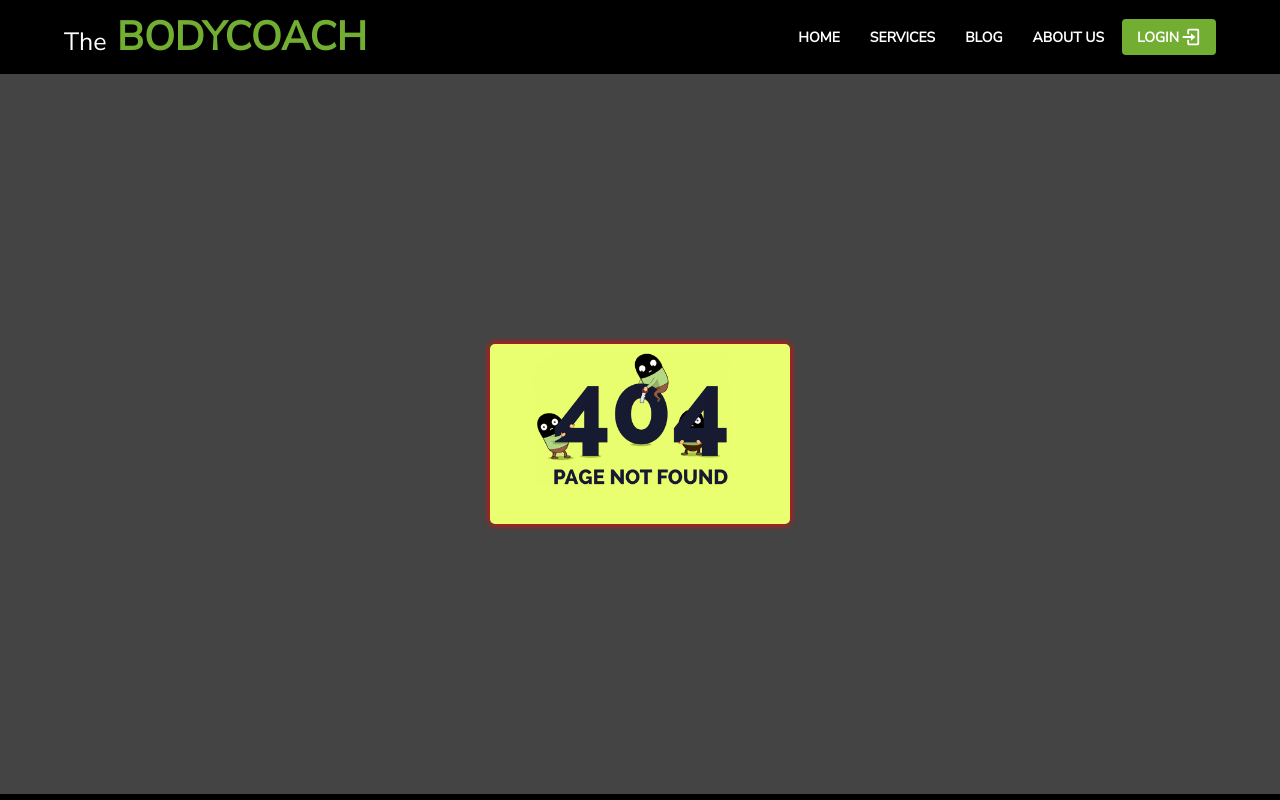
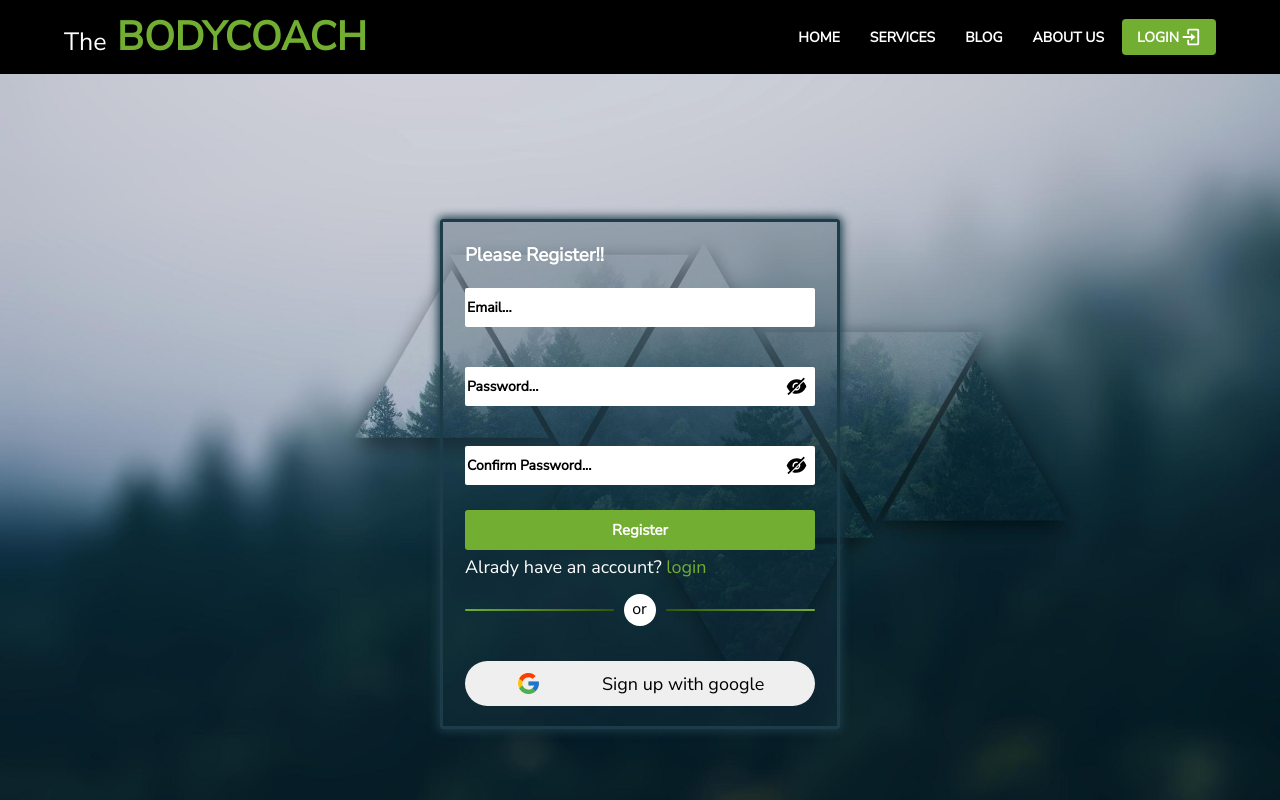
Before and after one commit to sabbir-devs/independent-service-provider, a React (Create React App) app: page /signup in a window 1280 px wide. Shown: the top 800 px of the page. Built offline with nearby package versions, Linux system fonts and the light colour scheme; no server answers.

Commit message:
signpu route created

```diff
--- a/src/App.js
+++ b/src/App.js
@@ -10,6 +10,7 @@ import Login from './Pages/Home/Login/Login';
 import About from './Pages/Home/About/About';
 import ProtectedPage from './Pages/Home/ProtectedPage/ProtectedPage';
 import Booking from './Pages/Home/Booking/Booking';
+import Signup from './Pages/Home/Signup/Signup';
 
 
 function App() {
@@ -23,6 +24,7 @@ function App() {
         <Route path='/blog' element={<Blog></Blog>}></Route>
         <Route path='/about' element={<About></About>}></Route>
         <Route path='/login' element={<Login></Login>}></Route>
+        <Route path='/signup' element={<Signup></Signup>}></Route>
         <Route path='/protected' element={
         <ProtectedPage>
           <Booking></Booking>
--- a/src/Pages/Home/Login/Login.js
+++ b/src/Pages/Home/Login/Login.js
@@ -16,31 +16,19 @@ import { useNavigate } from "react-router-dom";
 const provider = new GoogleAuthProvider();
 const Login = () => {
   const navigate = useNavigate();
-  const [email, setEmail] = useState('')
-  const [toggle, setToggle] = useState(false);
+  const [email, setEmail] = useState('');
+  const [password, setPassword] = useState('');
   const [togglePassInput, setTogglePassInput] = useState(false);
-  const [regTogglePassInput, setRegTogglePassInput] = useState(false);
-  const [toggleConPassInput, setToggleConPassInput] = useState(false);
-  const handleFormSubmit = (event) => {
-    event.preventDefault();
-    const email = event.target.email.value;
-    const password = event.target.password.value;
-    createUserWithEmailAndPassword(auth, email, password)
-      .then((userCredential) => {
-        navigate("/");
-      })
-      .catch((error) => {
-          console.log(error)
-      });
-      sendEmailVerification(auth.currentUser)
-      .then(() => {
-        // Email verification sent!
-        // ...
-      });
-  };
-  const forgetEmaiInput =(event) => {
-      setEmail(event.target.value)
+
+
+  const emaiInput =(emailInput) => {
+      setEmail(emailInput)
   }
+  const passwordInput = (passwordInput) => {
+    setPassword(passwordInput)
+  }
+  console.log(email, password)
+
   const handleFormSubmitLogin = (event) => {
     event.preventDefault();
     const email = event.target.email.value;
@@ -53,6 +41,8 @@ const Login = () => {
         console.log(error)
       });
   };
+
+
   const forgetPassword = () => {
       console.log(email)
     sendPasswordResetEmail(auth, email)
@@ -64,6 +54,8 @@ const Login = () => {
     // ..
   });
   }
+
+
   const googleSignIn = () => {
     console.log("clicked");
     signInWithPopup(auth, provider)
@@ -74,13 +66,15 @@ const Login = () => {
         console.log(error);
       });
   };
+
+
   return (
     <div className="login">
-      {toggle ? (
-        <form onSubmit={handleFormSubmit} className="form">
-          <h3>Please Register!!</h3>
+        <form onSubmit={handleFormSubmitLogin} className="form">
+          <h3>Please Login!!</h3>
           <div className="email-password-input">
             <input
+            onBlur={(event) => emaiInput(event.target.value)}
               className="inputs"
               type="email"
               name="email"
@@ -90,77 +84,7 @@ const Login = () => {
           </div>
           <div className="email-password-input">
             <input
-              className="inputs"
-              type={regTogglePassInput ? "password" : "text"}
-              name="password"
-              placeholder="Password..."
-              id=""
-            />
-            <label
-              onClick={() => setRegTogglePassInput(!regTogglePassInput)}
-              className="labels"
-              htmlFor="password"
-            >
-              {regTogglePassInput ? (
-                <AiFillEye></AiFillEye>
-              ) : (
-                <AiFillEyeInvisible></AiFillEyeInvisible>
-              )}
-            </label>
-          </div>
-          <div className="email-password-input">
-            <input
-              className="inputs"
-              type={toggleConPassInput ? "password" : "text"}
-              name="confirmPassword"
-              placeholder="Confirm Password..."
-              id=""
-            />
-            <label
-              onClick={() => setToggleConPassInput(!toggleConPassInput)}
-              className="labels"
-              htmlFor="password"
-            >
-              {toggleConPassInput ? (
-                <AiFillEye></AiFillEye>
-              ) : (
-                <AiFillEyeInvisible></AiFillEyeInvisible>
-              )}
-            </label>
-          </div>
-
-          <input className="register-btn" type="submit" value="Register" />
-          <p style={{ fontSize: "18px" }}>
-            Alrady have an account?{" "}
-            <span onClick={() => setToggle(!toggle)} className="forget-pass">
-              login
-            </span>
-          </p>
-          <div className="option">
-            <div className="option-left"></div>
-            <p>or</p>
-            <div className="option-right"></div>
-          </div>
-          <button onClick={() => googleSignIn()} className="google-signup">
-            <FcGoogle style={{ fontSize: "25px" }}></FcGoogle> Sign up with
-            google
-          </button>
-        </form>
-      ) : (
-        <form onSubmit={handleFormSubmitLogin} className="form">
-          <h3>Please Login!!</h3>
-          <div className="email-password-input">
-            <input
-            onBlur={forgetEmaiInput}
-              className="inputs"
-              type="email"
-              name="email"
-              placeholder="Email..."
-              id=""
-            />
-          </div>
-          <div className="email-password-input">
-            <input
+              onBlur={(event) => passwordInput(event.target.value)}
               className="inputs"
               type={togglePassInput ? "password" : "text"}
               name="password"
@@ -186,7 +110,7 @@ const Login = () => {
           <input className="register-btn" type="submit" value="Login" />
           <p style={{ fontSize: "18px" }}>
             Don't have an account?
-            <span onClick={() => setToggle(!toggle)} className="forget-pass">
+            <span onClick={() => navigate('/signup')} className="forget-pass">
               create account
             </span>
           </p>
@@ -200,7 +124,7 @@ const Login = () => {
             google
           </button>
         </form>
-      )}
+
     </div>
   );
 };
--- /dev/null
+++ b/src/Pages/Home/Signup/Signup.css
@@ -0,0 +1,117 @@
+.login{
+    display: flex;
+    align-items: center;
+    justify-content: center;
+    background: url('../../../images/login-banner.jpg');
+    background-position: fixed;
+    background-size: cover;
+    background-repeat: no-repeat;
+    height: 100vh;
+}
+.form{
+    color: #fff;
+    display: grid;
+    align-items: center;
+    justify-content: center;
+    width: 400px;
+    background: rgba(28, 60, 73, 0.277);
+    border: 3px solid rgb(28, 60, 73);
+    box-shadow: 0 0 10px 2px rgb(28, 60, 73);
+    border-radius: 3px;
+    padding: 20px;
+}
+input:focus{
+    outline: none;
+
+}
+input{
+    font-size: 14px;
+    font-weight: 700;
+}
+input::placeholder{
+    font-size: 14px;
+    color: #000;
+    font-weight: 700;
+}
+.email-password-input{
+    margin-top: 20px;
+    margin-bottom: 20px;
+}
+.email-password-input .inputs{
+    padding: 10px 2px;
+    border: none;
+    border-radius: 2px;
+    width: 350px;
+    position: relative;
+}
+.email-password-input .labels{
+    position: absolute;
+    margin-left: -30px;
+    margin-top: 8px;
+    color: #000;
+    font-size: 23px;
+}
+.option{
+    display: flex;
+    align-items: center;
+    justify-content: center;
+    margin: 15px 0;
+}
+.option-left{
+    width: 100%;
+    height: 2px;
+    background: linear-gradient(to right, #72ae31, #305a04);
+    border-radius: 5px;
+}
+.option p{
+    margin: 0 10px;
+    padding: 4px 9px 6px 8px;
+    background: #fff;
+    color: #000;
+    border-radius: 50%;
+}
+.option-right{
+    width: 100%;
+    height: 2px;
+    background: linear-gradient(to left, #72ae31, #305a04);
+    border-radius: 5px;
+}
+.google-signup{
+    display: flex;
+    align-items: center;
+    justify-content: space-around;
+    border-radius: 25px;
+    padding: 10px 20px;
+    border: none;
+    font-size: 18px;
+    margin-top: 20px;
+    cursor: pointer;
+}
+.google-signup:hover{
+    box-shadow: 0 0 10px 1px #fff;
+}
+.register-btn{
+    background: rgb(114 174 49);
+    color: #fff;
+    font-size: 16pxs;
+    padding: 10px 20px;
+    font-size: 15px;
+    border: none;
+    border-radius: 3px;
+    margin-bottom: 5px;
+    margin-top: 5px;
+}
+.register-btn:hover{
+    box-shadow: 0 0 10px 1px rgb(114 174 49);
+}
+.google-signup:active{
+    box-shadow: inset 0 0 10px 1px #000;
+}
+.forget-pass{
+    color: #72ae31;
+    font-size: 18px;
+    cursor: pointer;
+}
+.forget-pass:hover{
+    text-decoration: underline;
+}
--- /dev/null
+++ b/src/Pages/Home/Signup/Signup.js
@@ -0,0 +1,126 @@
+import { createUserWithEmailAndPassword, GoogleAuthProvider, sendEmailVerification, signInWithPopup } from 'firebase/auth';
+import React, { useState } from 'react';
+import { useNavigate } from 'react-router-dom';
+import { auth } from '../../../Firebase/firebase.init';
+import './Signup.css';
+import { FcGoogle } from "react-icons/fc";
+import { AiFillEye, AiFillEyeInvisible } from "react-icons/ai";
+
+
+const provider = new GoogleAuthProvider();
+const Signup = () => {
+    const navigate = useNavigate()
+  const [regTogglePassInput, setRegTogglePassInput] = useState(false);
+  const [toggleConPassInput, setToggleConPassInput] = useState(false);
+  const [email, setEmail] = useState('');
+  const [password, setPassword] = useState('')
+  const [confirmPassword, setConfirmPassword] = useState('')
+
+  const handleFormSubmit = (event) => {
+    event.preventDefault();
+    const email = event.target.email.value;
+    const password = event.target.password.value;
+    createUserWithEmailAndPassword(auth, email, password)
+      .then((userCredential) => {
+        navigate("/");
+      })
+      .catch((error) => {
+          console.log(error)
+      });
+      sendEmailVerification(auth.currentUser)
+      .then(() => {
+        // Email verification sent!
+        // ...
+      });
+  };
+
+  const googleSignIn = () => {
+    signInWithPopup(auth, provider)
+      .then((result) => {
+        navigate("/");
+      })
+      .catch((error) => {
+        console.log(error);
+      });
+  };
+    return (
+        <div className='login'>
+            <form onSubmit={handleFormSubmit} className="form">
+          <h3>Please Register!!</h3>
+          <div className="email-password-input">
+            <input
+              className="inputs"
+              type="email"
+              name="email"
+              placeholder="Email..."
+              id=""
+            />
+          </div>
+          <div className="email-password-input">
+            <input
+              className="inputs"
+              type={regTogglePassInput ? "password" : "text"}
+              name="password"
+              placeholder="Password..."
+              id=""
+            />
+            <label
+              onClick={() => setRegTogglePassInput(!regTogglePassInput)}
+              className="labels"
+              htmlFor="password"
+            >
+              {regTogglePassInput ? (
+                <AiFillEye></AiFillEye>
+              ) : (
+                <AiFillEyeInvisible></AiFillEyeInvisible>
+              )}
+            </label>
+          </div>
+          <div className="email-password-input">
+            <input
+              className="inputs"
+              type={toggleConPassInput ? "password" : "text"}
+              name="confirmPassword"
+              placeholder="Confirm Password..."
+              id=""
+            />
+            <label
+              onClick={() => setToggleConPassInput(!toggleConPassInput)}
+              className="labels"
+              htmlFor="confirmPassword"
+            >
+              {toggleConPassInput ? (
+                <AiFillEye></AiFillEye>
+              )
+
+              :
+
+              (
+                <AiFillEyeInvisible></AiFillEyeInvisible>
+              )}
+            </label>
+          </div>
+
+          <input className="register-btn" type="submit" value="Register" />
+          <p style={{ fontSize: "18px" }}>
+            Alrady have an account?{" "}
+            <span onClick={() => navigate('/login')} className="forget-pass">
+              login
+            </span>
+          </p>
+          <div className="option">
+            <div className="option-left"></div>
+            <p>or</p>
+            <div className="option-right"></div>
+          </div>
+          <button onClick={() => googleSignIn()} className="google-signup">
+            <FcGoogle style={{ fontSize: "25px" }}></FcGoogle> Sign up with
+            google
+          </button>
+        </form>
+
+        </div>
+    );
+};
+
+export default Signup;
```
